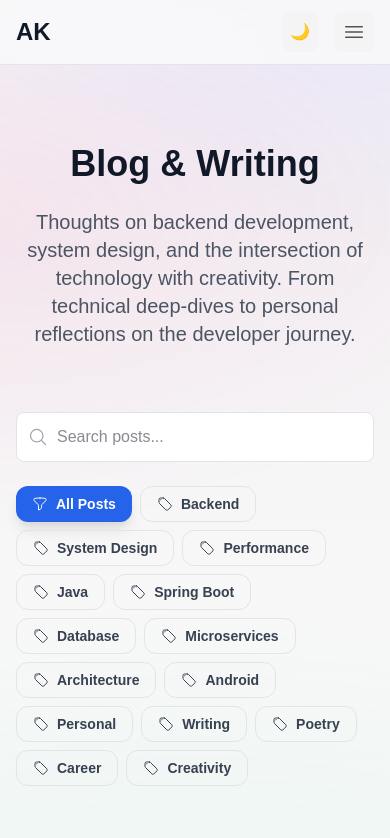
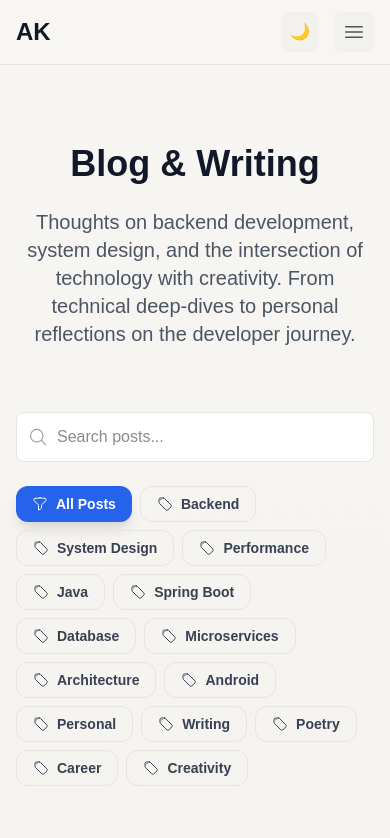
Before and after one commit to Anupam0401/anupam-portfolio, a Next.js app: page /blog in a window 390 px wide. Shown: the top 838 px of the page. Built offline with nearby package versions, Linux system fonts and the light colour scheme.

Commit message:
style: enhance theme system with refined colors and improved mobile experience

```diff
--- a/src/app/globals.css
+++ b/src/app/globals.css
@@ -188,13 +188,14 @@ html.dark [class*="Card"] .bg-white {
 /* Professional Theme System - Senior Architect Level */
 :root {
   /* LIGHT MODE - Elegant & Professional */
-  --background: #fafafa;  /* Off-white for sophistication */
+  --background: #f7f6f3;  /* Warm off-white for calmer light mode */
   --foreground: #0a0a0a;  /* Rich black for contrast */
+  color-scheme: light;
 
   /* Component backgrounds */
   --card-bg: #ffffff;  /* Pure white cards for clean look */
-  --nav-bg: rgba(250, 250, 250, 0.85);  /* Subtle translucent nav */
-  --border-color: #e4e4e7;  /* Soft grey borders */
+  --nav-bg: rgba(247, 246, 243, 0.85);  /* Subtle translucent nav matching warm bg */
+  --border-color: #e7e5e4;  /* Warmer stone-like borders */
 
   /* Text colors - Carefully crafted hierarchy */
   --text-primary: #18181b;  /* Almost black for headers */
@@ -202,13 +203,23 @@ html.dark [class*="Card"] .bg-white {
   --text-muted: #71717a;  /* Lighter grey for metadata */
 
   /* Gradients - Subtle and elegant */
-  --gradient-start: #fafafa;
-  --gradient-middle: #f4f4f5;
-  --gradient-end: #fafafa;
+  --gradient-start: #f7f6f3;
+  --gradient-middle: #f1f0ec;
+  --gradient-end: #f7f6f3;
   /* Layered radial overlays (light) */
-  --bg-radial-1: rgba(99, 102, 241, 0.14);   /* indigo-500 */
-  --bg-radial-2: rgba(236, 72, 153, 0.10);   /* pink-500  */
-  --bg-radial-3: rgba(16, 185, 129, 0.08);   /* emerald-500 */
+  --bg-radial-1: rgba(245, 158, 11, 0.12);   /* amber-500, increased warmth */
+  --bg-radial-2: rgba(244, 114, 182, 0.10);  /* pink-400, gently stronger */
+  --bg-radial-3: rgba(16, 185, 129, 0.10);   /* emerald-500, more present */
+  /* Ambient overlay controls (light) */
+  --ambient-1-size: 80rem 40rem;
+  --ambient-1-pos: 110% -10%;
+  --ambient-1-stop: 72%;
+  --ambient-2-size: 72rem 36rem;
+  --ambient-2-pos: -10% 25%;
+  --ambient-2-stop: 74%;
+  --ambient-3-size: 96rem 48rem;
+  --ambient-3-pos: 50% 120%;
+  --ambient-3-stop: 76%;
   --bg-noise: rgba(0,0,0,0.02);
 
   /* Accent colors */
@@ -216,21 +227,22 @@ html.dark [class*="Card"] .bg-white {
   --accent-hover: #1d4ed8;
 
   /* Surface levels for depth */
-  --surface-0: #fafafa;
+  --surface-0: #f7f6f3;
   --surface-1: #ffffff;
-  --surface-2: #f4f4f5;
-  --surface-3: #e4e4e7;
+  --surface-2: #f2f1ee;
+  --surface-3: #e7e5e4;
 }
 
 /* DARK MODE - Modern & Sophisticated */
 .dark {
-  --background: #09090b;  /* Rich black, not pure black */
+  --background: #0b0c10;  /* Cooler deep near-black */
   --foreground: #fafafa;  /* Soft white */
+  color-scheme: dark;
 
   /* Component backgrounds */
   --card-bg: #18181b;  /* Elevated surface */
-  --nav-bg: rgba(9, 9, 11, 0.85);  /* Dark translucent nav */
-  --border-color: #27272a;  /* Subtle borders */
+  --nav-bg: rgba(13, 17, 23, 0.85);  /* Cooler translucent nav (GitHub-esque) */
+  --border-color: #2a2f3a;  /* Cooler slate-like borders */
 
   /* Text colors */
   --text-primary: #fafafa;  /* Soft white for headers */
@@ -238,13 +250,23 @@ html.dark [class*="Card"] .bg-white {
   --text-muted: #71717a;  /* Dimmed for metadata */
 
   /* Gradients - Dark and subtle */
-  --gradient-start: #18181b;
-  --gradient-middle: #09090b;
-  --gradient-end: #18181b;
+  --gradient-start: #0d1117;
+  --gradient-middle: #0b0c10;
+  --gradient-end: #0d1117;
   /* Layered radial overlays (dark) */
-  --bg-radial-1: rgba(56, 189, 248, 0.12);  /* cyan-400 */
-  --bg-radial-2: rgba(168, 85, 247, 0.12);  /* purple-500 */
-  --bg-radial-3: rgba(16, 185, 129, 0.10);  /* emerald-500 */
+  --bg-radial-1: rgba(56, 189, 248, 0.16);  /* cyan-400, more visible */
+  --bg-radial-2: rgba(99, 102, 241, 0.14);  /* indigo-500, cooler and stronger */
+  --bg-radial-3: rgba(14, 165, 233, 0.12);  /* sky-500, subtle but present */
+  /* Ambient overlay controls (dark) */
+  --ambient-1-size: 84rem 42rem;
+  --ambient-1-pos: 110% -10%;
+  --ambient-1-stop: 70%;
+  --ambient-2-size: 76rem 38rem;
+  --ambient-2-pos: -10% 25%;
+  --ambient-2-stop: 72%;
+  --ambient-3-size: 100rem 50rem;
+  --ambient-3-pos: 50% 120%;
+  --ambient-3-stop: 74%;
   --bg-noise: rgba(255,255,255,0.02);
 
   /* Accent colors */
@@ -254,8 +276,8 @@ html.dark [class*="Card"] .bg-white {
   /* Surface levels */
   --surface-0: #09090b;
   --surface-1: #18181b;
-  --surface-2: #27272a;
-  --surface-3: #3f3f46;
+  --surface-2: #262a33; /* Slightly cooler */
+  --surface-3: #3a3f4a; /* Slightly cooler */
 }
 
 body {
@@ -268,9 +290,9 @@ body {
 /* App-wide elegant background inspired by GitHub/ChatGPT */
 .app-background {
   background-image:
-    radial-gradient(72rem 36rem at 110% -10%, var(--bg-radial-1), transparent 60%),
-    radial-gradient(64rem 32rem at -10% 25%, var(--bg-radial-2), transparent 62%),
-    radial-gradient(80rem 40rem at 50% 120%, var(--bg-radial-3), transparent 64%),
+    radial-gradient(var(--ambient-1-size) at var(--ambient-1-pos), var(--bg-radial-1), transparent var(--ambient-1-stop)),
+    radial-gradient(var(--ambient-2-size) at var(--ambient-2-pos), var(--bg-radial-2), transparent var(--ambient-2-stop)),
+    radial-gradient(var(--ambient-3-size) at var(--ambient-3-pos), var(--bg-radial-3), transparent var(--ambient-3-stop)),
     linear-gradient(180deg, var(--gradient-start) 0%, var(--gradient-middle) 30%, var(--gradient-end) 100%);
   background-attachment: fixed, fixed, fixed, scroll;
   background-repeat: no-repeat;
@@ -531,3 +553,29 @@ nav button[class*="bg-gray-100"]:hover {
   transition-timing-function: cubic-bezier(0.4, 0, 0.2, 1);
   transition-duration: 200ms;
 }
+
+/* Motion and scroll preferences */
+html { scroll-behavior: smooth; }
+@media (prefers-reduced-motion: reduce) {
+  html { scroll-behavior: auto; }
+  * { transition: none !important; animation: none !important; }
+}
+
+/* Mobile buttery scroll and nested areas */
+.overflow-y-auto,
+.overflow-x-auto,
+.scroll-area {
+  -webkit-overflow-scrolling: touch; /* momentum scroll on iOS */
+  overscroll-behavior: contain;      /* prevent scroll chaining */
+  touch-action: pan-y;               /* smooth vertical panning */
+}
+
+/* Avoid fixed backgrounds on mobile to prevent jank */
+@media (max-width: 768px) {
+  .app-background {
+    background-attachment: scroll, scroll, scroll, scroll;
+  }
+}
+
+/* Anchor link offset so content doesn't jump under sticky nav */
+:where(h1, h2, h3, h4, h5, h6, [id]) { scroll-margin-top: 72px; }
--- a/src/app/layout.tsx
+++ b/src/app/layout.tsx
@@ -75,6 +75,14 @@ export const metadata: Metadata = {
     google: process.env.GOOGLE_SITE_VERIFICATION,
   },
   metadataBase: new URL("https://anupam-portfolio.vercel.app"),
+  themeColor: [
+    { media: "(prefers-color-scheme: light)", color: "#f7f6f3" },
+    { media: "(prefers-color-scheme: dark)", color: "#0b0c10" }
+  ],
+  appleWebApp: {
+    capable: true,
+    statusBarStyle: "black-translucent",
+  },
   alternates: {
     canonical: "/",
   },
```
Also changed, not shown: public/site.webmanifest.
